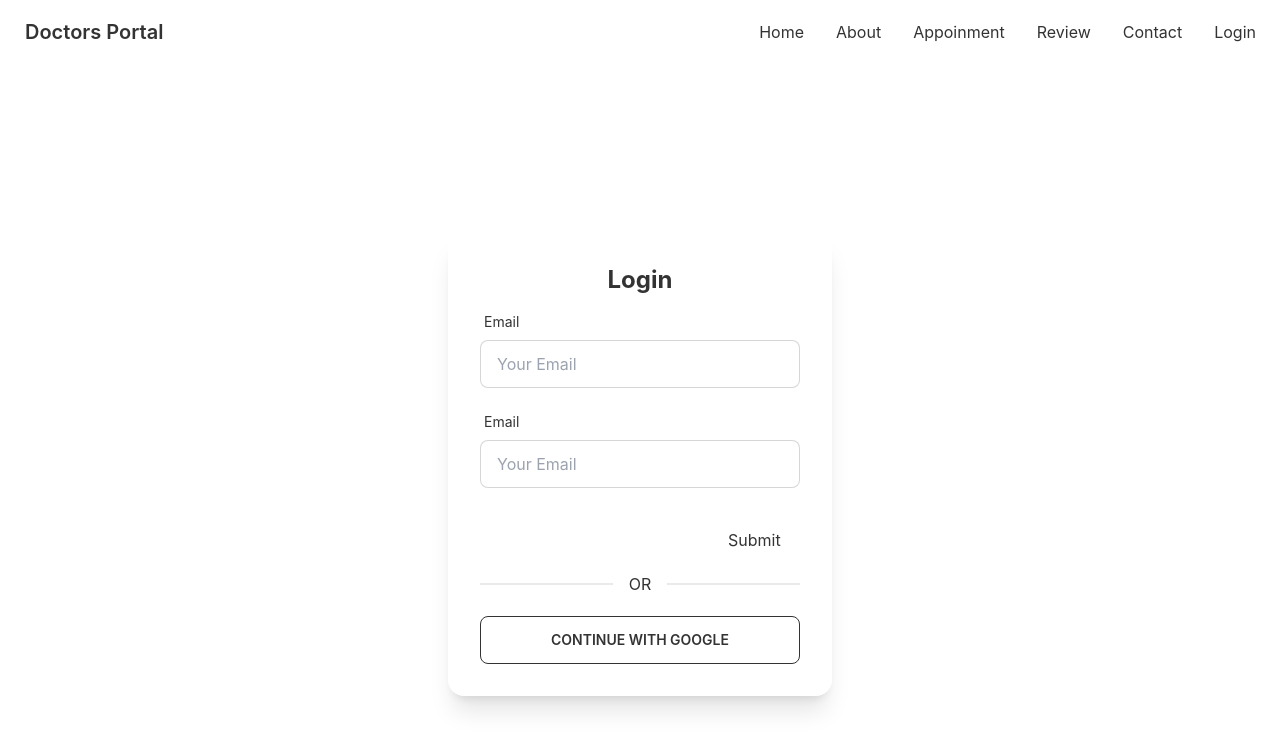
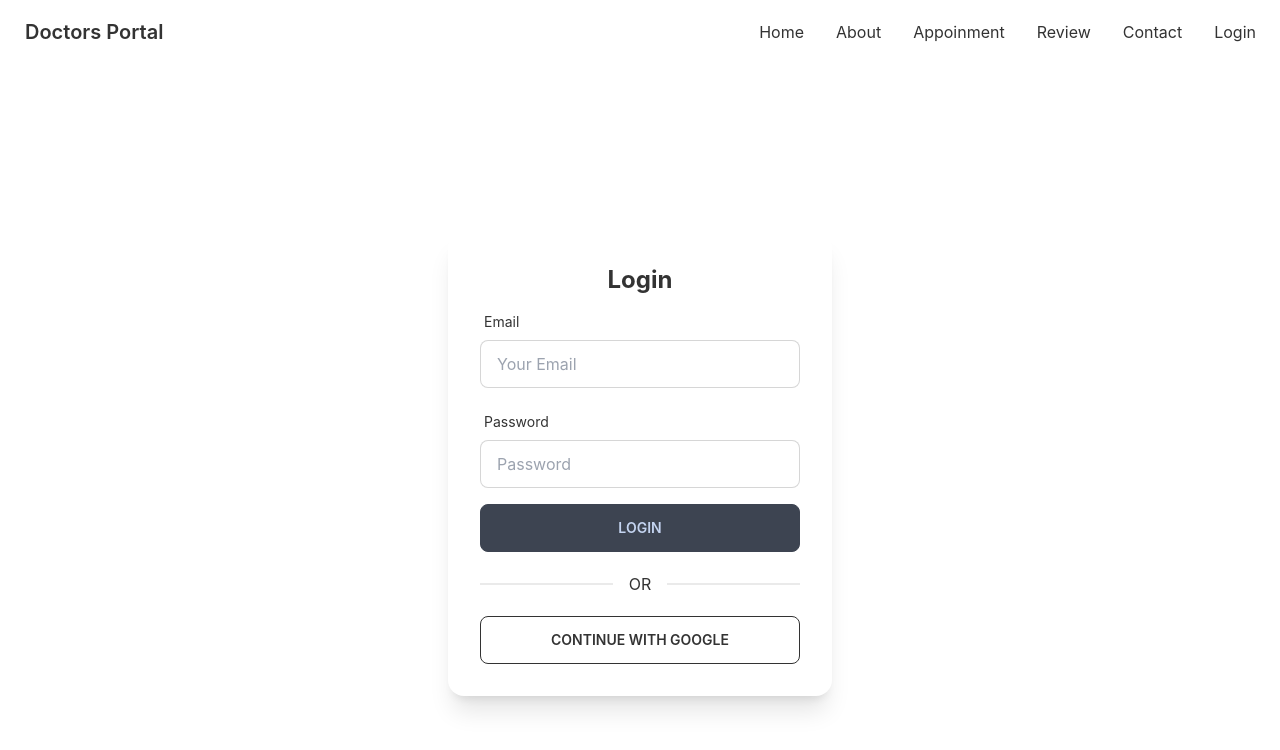
Before and after one commit to hira480/doctors-portal-client, a React (Create React App) app: page /login in a window 1280 px wide. Shown: the top 750 px of the page. Built offline with nearby package versions, Linux system fonts and the light colour scheme.

Commit message:
login page added with implement password validation with regex

```diff
--- a/src/Pages/Login/Login.js
+++ b/src/Pages/Login/Login.js
@@ -52,37 +52,30 @@ const Login = () => {
                         {/* Input field for password */}
                         <div className="form-control w-full max-w-xs">
                             <label className="label">
-                                <span className="label-text">Email</span>
+                                <span className="label-text">Password</span>
                             </label>
                             <input
-                                type="email"
-                                placeholder="Your Email"
+                                type="password"
+                                placeholder="Password"
                                 className="input input-bordered w-full max-w-xs"
-                                {...register("email", {
+                                {...register("password", {
                                     required: {
                                         value: true,
-                                        message: 'Email is Required'
+                                        message: 'Password is Required'
                                     },
-                                    pattern: {
-                                        value: /[a-z0-9]+@[a-z]+\.[a-z]{2,3}/,
-                                        message: 'Provide a Valid Email'
+                                    minLength: {
+                                        value: 6,
+                                        message: 'Password length must be 6 charecter or more'
                                     }
                                 })}
                             />
                             <label className="label">
-                                {errors.email?.type === 'required' && <span className="label-text-alt text-red-500">{errors.email.message}</span>}
-                                {errors.email?.type === 'pattern' && <span className="label-text-alt text-red-500">{errors.email.message}</span>}
+                                {errors.password?.type === 'required' && <span className="label-text-alt text-red-500">{errors.password.message}</span>}
+                                {errors.password?.type === 'minLength' && <span className="label-text-alt text-red-500">{errors.password.message}</span>}
 
                             </label>
                         </div>
-
-                        <input />
-                        {errors.firstName?.type === 'required' && "First name is required"}
-
-                        <input {...register("lastName", { required: true })} />
-                        {errors.lastName && "Last name is required"}
-
-                        <input type="submit" />
+                        <input className='btn w-full max-w-xs' type="submit" value='Login' />
                     </form>
                     <div className="divider">OR</div>
                     <button onClick={() => signInWithGoogle()} className="btn btn-outline">Continue with Google</button>
```
